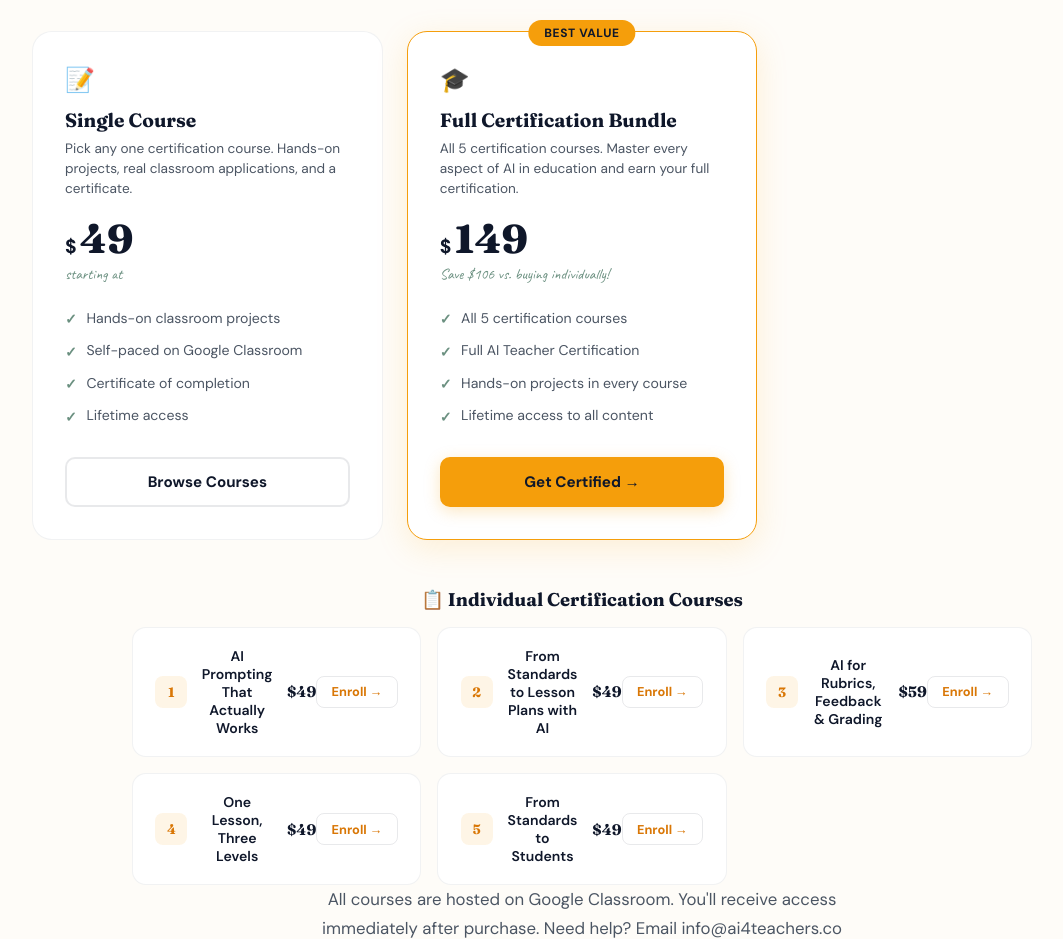
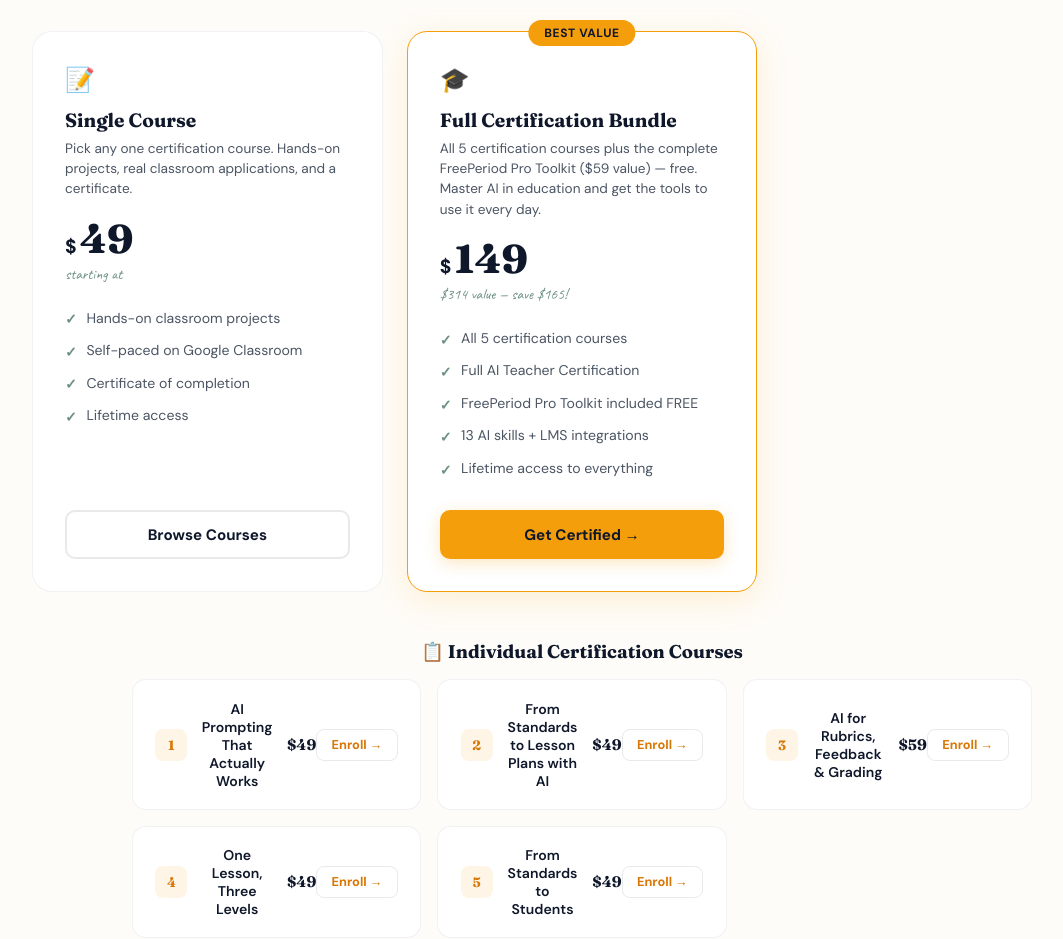
Before and after one commit to tspiker03/ai4teachers, a website: page index.html in a window 1280 px wide. Shown: the part 5340-6279 px from the top of the page, without its empty margins (58-1121 px from the left). Drawn offline with Linux system fonts and the light colour scheme.

Commit message:
Bundle includes FreePeriod Pro free + update to 5 commands
- Bundle now includes FreePeriod Pro Toolkit ($59 value) free
- Updated savings: $314 value, save $165
- Added Pro features to bundle card (13 AI skills + LMS integrations)
- Updated welcome email: 5 commands including bonus /sub-plan

Co-Authored-By: Claude Opus 4.6 <noreply@anthropic.com>

```diff
--- a/api/signup.js
+++ b/api/signup.js
@@ -71,7 +71,7 @@ function buildWelcomeEmail(source) {
         Free AI teaching tools
       </h2>
       <p style="color:#4a4a5e;font-size:14px;line-height:1.6;margin:0 0 16px;">
-        Get 4 AI-powered commands (/plan, /rubric, /differentiate, /quiz) that work inside Claude. Two-minute setup, no install required.
+        Get 5 AI-powered commands (/plan, /rubric, /differentiate, /quiz, plus a bonus /sub-plan) that work inside Claude. Two-minute setup, no install required.
       </p>
       <a href="https://freeperiod.co/free-tools"
          style="color:#0d9488;font-weight:700;font-size:14px;text-decoration:underline;">
--- a/index.html
+++ b/index.html
@@ -1512,17 +1512,18 @@
       <div class="price-card featured">
         <div class="price-card-icon">&#x1F393;</div>
         <h3>Full Certification Bundle</h3>
-        <p class="price-desc">All 5 certification courses. Master every aspect of AI in education and earn your full certification.</p>
+        <p class="price-desc">All 5 certification courses plus the complete FreePeriod Pro Toolkit ($59 value) &mdash; free. Master AI in education and get the tools to use it every day.</p>
         <div class="price-amount">
           <span class="dollar">$</span>
           <span class="amount">149</span>
         </div>
-        <p class="price-savings">Save $106 vs. buying individually!</p>
+        <p class="price-savings">$314 value &mdash; save $165!</p>
         <ul class="price-features">
           <li><span class="check">&#x2713;</span> All 5 certification courses</li>
           <li><span class="check">&#x2713;</span> Full AI Teacher Certification</li>
-          <li><span class="check">&#x2713;</span> Hands-on projects in every course</li>
-          <li><span class="check">&#x2713;</span> Lifetime access to all content</li>
+          <li><span class="check">&#x2713;</span> FreePeriod Pro Toolkit included FREE</li>
+          <li><span class="check">&#x2713;</span> 13 AI skills + LMS integrations</li>
+          <li><span class="check">&#x2713;</span> Lifetime access to everything</li>
         </ul>
         <button class="price-buy-btn primary" onclick="handleCheckout('certification-bundle')">Get Certified &rarr;</button>
       </div>
```
